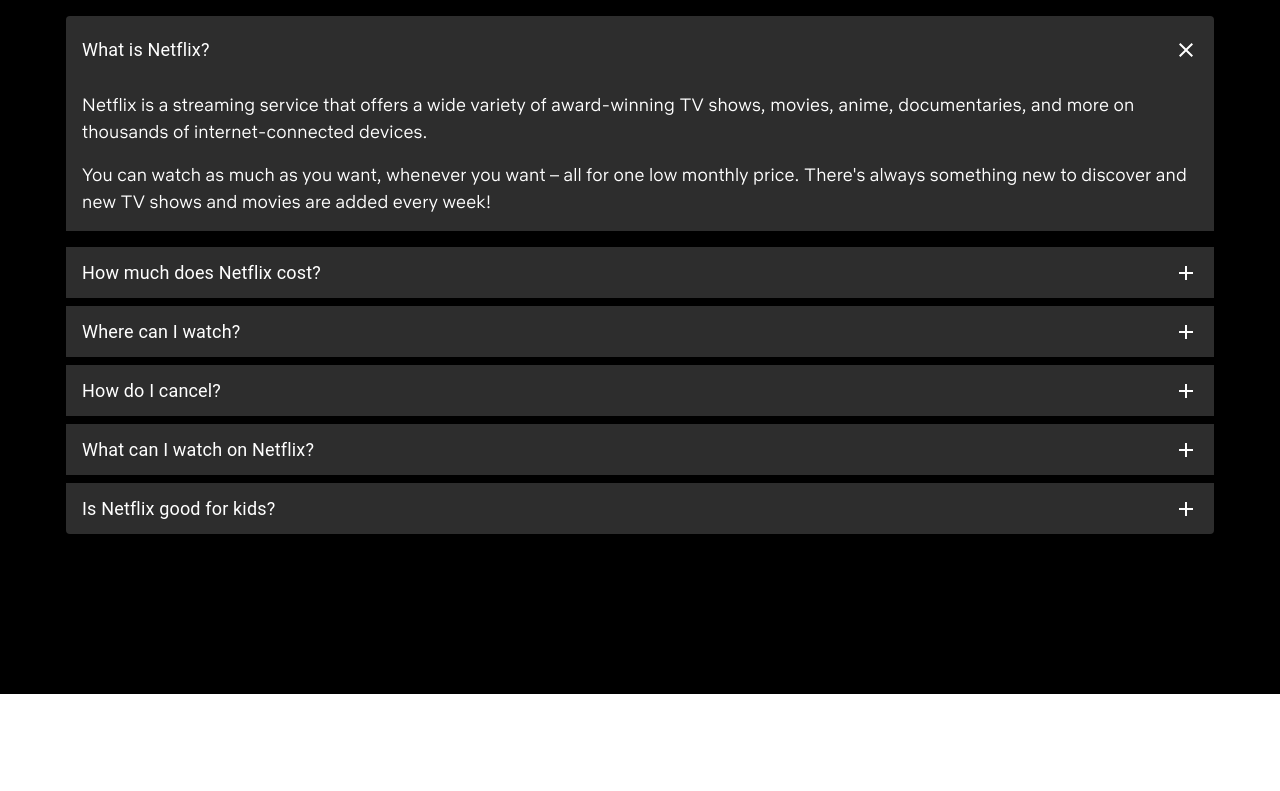
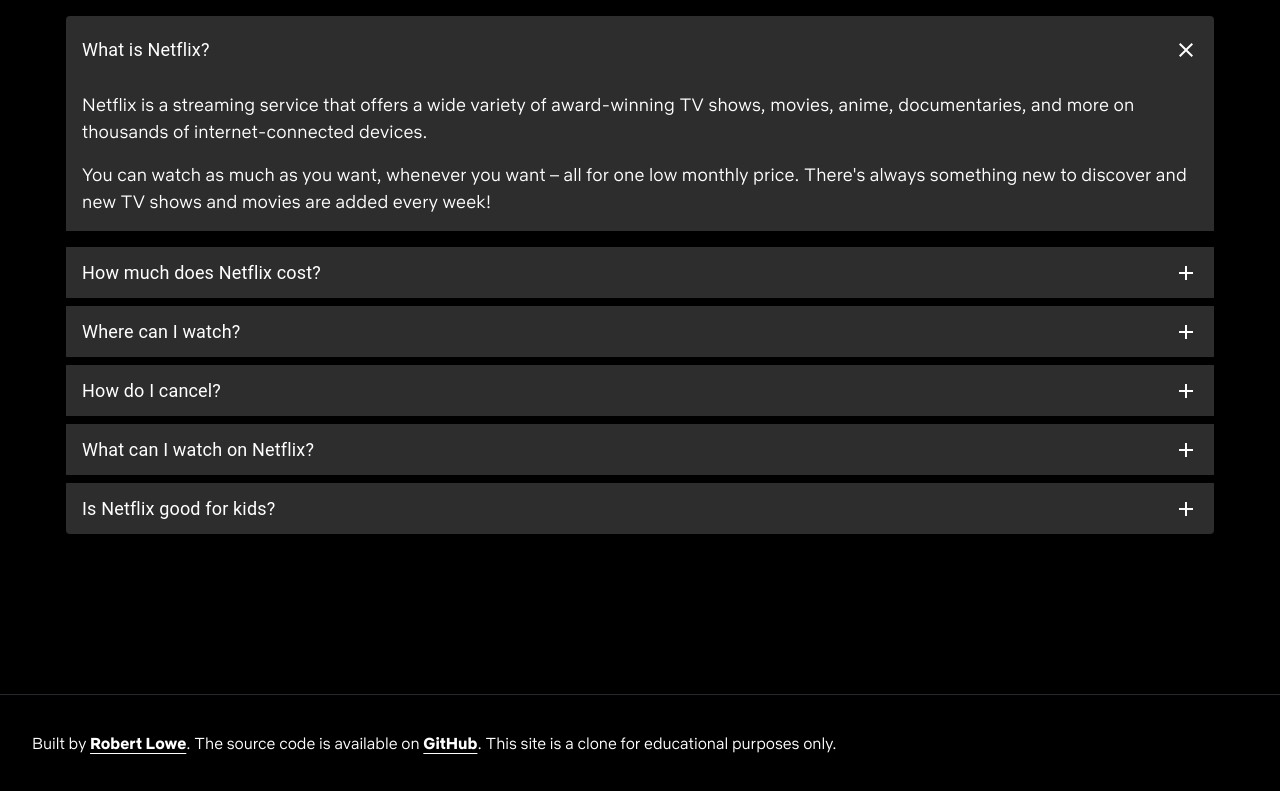
Before and after one commit to ChackoTacko/Netflix-Clone-MERN-Stack, a React (Vite) app in the folder frontend/: page / in a window 1280 px wide. Shown: the part 1444-2235 px from the top of the page. Before the commit the page ends 2138 px from the top, so only its background shows below. Built offline with nearby package versions, Linux system fonts and the light colour scheme; no server answers.

Commit message:
Added Footer Component to pages

```diff
--- a/frontend/src/App.jsx
+++ b/frontend/src/App.jsx
@@ -7,7 +7,6 @@
 import WatchPage from './pages/WatchPage'
 import HistoryPage from './pages/SearchHistoryPage'
 import NotFoundPage from './pages/NotFoundPage'
-import Footer from './components/Footer'
 import { useAuthStore } from './store/authUser';
 import { Loader } from 'lucide-react';
 import SearchPage from './pages/SearchPage';
@@ -41,7 +40,6 @@
         <Route path='/history' element={user ? <HistoryPage /> : <Navigate to='/login' />} />
         <Route path='/*' element={<NotFoundPage />} />
       </Routes>
-      {/* <Footer /> */}
       <Toaster />
     </div>
   )
--- a/frontend/src/components/Footer.jsx
+++ b/frontend/src/components/Footer.jsx
@@ -2,11 +2,11 @@
 
 const Footer = () => {
   return (
-    <footer className='py-6 md:px-8 md:py-0 bg-black text-white border-t border-gray-800 bottom-0 w-full'>
+    <footer className='py-6 md:px-8 md:py-0 bg-black text-white border-t border-gray-800'>
         <div className="flex flex-col items-center justify-between gap-4 md:h-24 md:flex-row">
             <p className="text-balance text-center txtsm leading-loose text-muted-foreground md:text-left">
                 Built by <a href="https://github.com/ChackoTacko" target='_blank' className="font-semibold underline underline-offset-4">Robert Lowe</a>.
-                The source code is available on <a href="https://github.com/ChackoTacko/Netflix-Clone-MERN-Stack" target='_blank' className="font-semibold underline underline-offset-4">GitHub</a>.
+                The source code is available on <a href="https://github.com/ChackoTacko/Netflix-Clone-MERN-Stack" target='_blank' className="font-semibold underline underline-offset-4">GitHub</a>. This site is a clone for educational purposes only.
             </p>
         </div>
     </footer>
--- a/frontend/src/pages/LoginPage.jsx
+++ b/frontend/src/pages/LoginPage.jsx
@@ -6,6 +6,9 @@
 
 // Custom Components
 import Header from '../components/Header';
+import Footer from '../components/Footer';
+
+// Custom State Store
 import { useAuthStore } from '../store/authUser';
 
 const LoginPage = () => {
@@ -59,6 +62,8 @@
                     </div>
                 </div>
             </div>
+
+            <Footer />
         </div>
     );
 };
--- a/frontend/src/pages/NotFoundPage.jsx
+++ b/frontend/src/pages/NotFoundPage.jsx
@@ -3,6 +3,9 @@
 // Package Imports
 import React from 'react'
 import { Link } from 'react-router-dom'
+
+// Component Imports
+import Footer from '../components/Footer'
 
 const NotFoundPage = () => {
   return (
@@ -17,6 +20,7 @@
             <p className="mb-6 text-xl">Sorry, we can't find that page. You'll find lots to explore on the home page.</p>
             <Link to="/" className="bg-white text-black py-2 px-4 rounded">Netflix Home</Link>
         </main>
+        <Footer />
     </div>
   )
 }
--- a/frontend/src/pages/SearchHistoryPage.jsx
+++ b/frontend/src/pages/SearchHistoryPage.jsx
@@ -8,6 +8,7 @@
 
 // Custom Components
 import Navbar from '../components/Navbar';
+import Footer from '../components/Footer';
 
 // Custom Utils
 import { SMALL_IMG_BASE_URL } from '../utils/constants.utils';
@@ -73,6 +74,7 @@
           ))}
         </div>
       </div>
+      <Footer />
     </div>
   )
 }
--- a/frontend/src/pages/SearchPage.jsx
+++ b/frontend/src/pages/SearchPage.jsx
@@ -7,6 +7,7 @@
 
 // Custom Components
 import Navbar from '../components/Navbar';
+import Footer from '../components/Footer';
 
 // Custom State Store
 import { useMediaStore } from '../store/media';
@@ -86,7 +87,7 @@
                     })}
                 </div>
             </div>
-
+            <Footer />
         </div>
     )
 }
--- a/frontend/src/pages/SignUpPage.jsx
+++ b/frontend/src/pages/SignUpPage.jsx
@@ -6,6 +6,7 @@
 
 // Components
 import Header from '../components/Header';
+import Footer from '../components/Footer';
 
 // Auth Store
 import { useAuthStore } from '../store/authUser';
@@ -77,6 +78,8 @@
                     </div>
                 </div>
             </div>
+
+            <Footer />
         </div>
     );
 };
--- a/frontend/src/pages/WatchPage.jsx
+++ b/frontend/src/pages/WatchPage.jsx
@@ -14,6 +14,7 @@
 // Custom Components
 import Navbar from '../components/Navbar';
 import WatchPageSkeleton from '../components/skeletons/WatchPageSkeleton';
+import Footer from '../components/Footer';
 
 // Custom Utils
 import { SMALL_IMG_BASE_URL, ORIGINAL_IMG_BASE_URL } from '../utils/constants.utils';
@@ -94,6 +95,7 @@
                 <div className="text-center mx-auto px-4 py-8 h-full mt-40">
                     <h2 className="text-2l sm:text-5xl font-bold text-balance">Content not found</h2>
                 </div>
+                <Footer />
             </div>
         </div>
     );
@@ -184,6 +186,8 @@
                         </Swiper>
                     </div>
                 )}
+
+                <Footer />
             </div>
         </div>
     )
--- a/frontend/src/pages/home/AuthScreen.jsx
+++ b/frontend/src/pages/home/AuthScreen.jsx
@@ -15,6 +15,7 @@
 
 // Custom Components
 import Panels from '../../components/Panels';
+import Footer from '../../components/Footer';
 
 // Custom State Hooks
 import useGetAuthMedia from '../../hooks/useGetAuthMedia';
@@ -148,6 +149,8 @@
                     </CustomSection>
                 </div>
             </div>
+
+            <Footer />
         </div>
     )
 }
--- a/frontend/src/pages/home/HomeScreen.jsx
+++ b/frontend/src/pages/home/HomeScreen.jsx
@@ -6,6 +6,7 @@
 // Custom Components
 import Navbar from '../../components/Navbar';
 import MediaSlider from '../../components/MediaSlider';
+import Footer from '../../components/Footer';
 
 // Custom State Hooks
 import useGetTrendingMedia from '../../hooks/useGetTrendingMedia'
@@ -43,7 +44,7 @@
         {/* Image Gradient */}
         <div className='absolute top-0 left-0 w-full h-full -z-50 bg-black/50' aria-hidden='true' />
 
-        <div className="absolut-top-0 left-0 w-full h-full flex flex-col justify-center px-8 md:px-16 lg:px-32">
+        <div className="absolute-top-0 left-0 w-full h-full flex flex-col justify-center px-8 md:px-16 lg:px-32">
           <div className="bg-gradient-to-b from-black via-transparent to-transparent absolute w-full h-full top-0 left-0 -z-10"></div>
 
           <div className='max-w-2xl'>
@@ -66,7 +67,6 @@
 
           </div>
         </div>
-
       </div>
 
       <div className='flex flex-col gap-10 bg-black py-10'>
@@ -75,6 +75,8 @@
           :
           (TV_CATEGORIES.map(category => <MediaSlider key={category} category={category} />))}
       </div>
+
+      <Footer />
     </>
   )
 }
```
